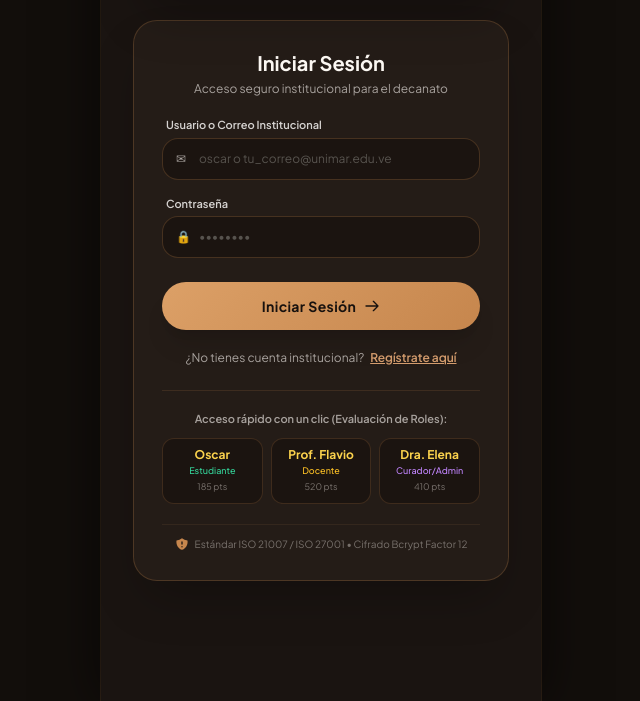
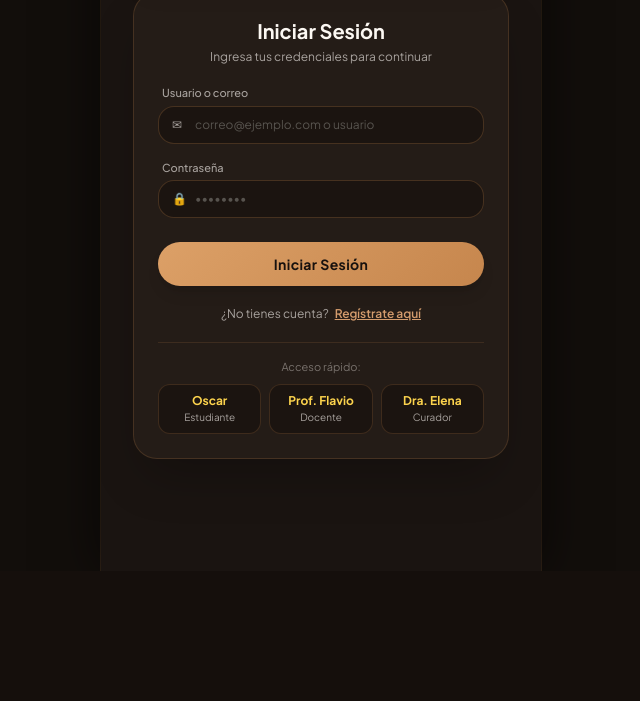
Before and after one commit to oscakr/Caramel, a FastAPI app: page /login in a window 1280 px wide. Shown: the part 295-996 px from the top of the page, without its empty margins (319-959 px from the left). After the commit the page ends 866 px from the top, so only its background shows below. Run offline with FastAPI, Linux system fonts and the light colour scheme; parts of the project's set-up code (start-up, migrations or seed data) failed here and were passed over; some libraries are stand-ins or nearby versions.

Commit message:
clean: remove artificial meta-text, badges and prompt leftovers from UI templates

```diff
--- a/app/templates/base.html
+++ b/app/templates/base.html
@@ -54,9 +54,9 @@
         <span class="animate-ping absolute inline-flex h-full w-full rounded-full bg-amber-400 opacity-75"></span>
         <span class="relative inline-flex rounded-full h-2 w-2 bg-amber-500"></span>
       </span>
-      <span class="font-semibold text-caramel-300">Caramel Academic Recommender Engine</span>
+      <span class="font-semibold text-caramel-300">Caramel</span>
       <span class="text-stone-600">|</span>
-      <span>Prototipo Figma Replicado</span>
+      <span>Plataforma Académica</span>
     </div>
 
     <div class="flex items-center space-x-4">
@@ -97,7 +97,7 @@
   <!-- Mobile App Frame Container -->
   <div class="app-frame-container flex flex-col justify-between">
 
-    <!-- Top Notch / Status Bar Simulation (Figma aesthetic) -->
+    <!-- Top Notch / Status Bar -->
     <div class="pt-3 px-6 pb-2 flex items-center justify-between text-xs text-stone-400 font-medium select-none">
       <span>9:41</span>
       <div class="flex items-center space-x-2">
@@ -112,7 +112,7 @@
       {% block content %}{% endblock %}
     </main>
 
-    <!-- Floating Bottom Navigation Bar (Matching Figma Screen 2) -->
+    <!-- Floating Bottom Navigation Bar -->
     {% if current_user %}
     <nav class="fixed bottom-3 left-1/2 -translate-x-1/2 w-[92%] max-w-[400px] z-50">
       <div class="glass-panel rounded-full py-2.5 px-6 shadow-2xl flex items-center justify-between border border-caramel-500/25">
--- a/app/templates/login.html
+++ b/app/templates/login.html
@@ -3,116 +3,93 @@
 {% block title %}Caramel - Iniciar Sesión{% endblock %}
 
 {% block content %}
-<div class="flex flex-col items-center justify-center min-h-[90vh] py-6 px-4">
+<div class="flex flex-col items-center justify-center min-h-[85vh] py-4 px-4">
 
-  <!-- Header Collage & Visual Banner (Matching Figma Screen 1) -->
-  <div class="relative w-full max-w-[400px] h-48 rounded-3xl overflow-hidden mb-5 border border-caramel-500/25 shadow-2xl">
-    <img src="https://images.unsplash.com/photo-1523240795612-9a054b0db644?w=800" class="w-full h-full object-cover brightness-75 contrast-110" alt="Ambiente Académico Universitario">
-    <div class="absolute inset-0 bg-gradient-to-t from-[#1b1410] via-[#1b1410]/60 to-transparent"></div>
+  <!-- Header Collage & Visual Banner -->
+  <div class="relative w-full max-w-[380px] h-44 rounded-3xl overflow-hidden mb-4 border border-caramel-500/20 shadow-xl">
+    <img src="https://images.unsplash.com/photo-1523240795612-9a054b0db644?w=800" class="w-full h-full object-cover brightness-75 contrast-110" alt="Caramel">
+    <div class="absolute inset-0 bg-gradient-to-t from-[#1b1410] via-[#1b1410]/50 to-transparent"></div>
 
-    <!-- Floating Caramel Brand Monogram (ribbon logo in warm caramel) -->
+    <!-- Floating Caramel Brand Monogram -->
     <div class="absolute inset-0 flex flex-col items-center justify-center">
-      <div class="w-16 h-16 rounded-2xl bg-gradient-to-tr from-amber-600 via-amber-400 to-amber-200 p-0.5 shadow-2xl">
+      <div class="w-14 h-14 rounded-2xl bg-gradient-to-tr from-amber-600 via-amber-400 to-amber-200 p-0.5 shadow-2xl">
         <div class="w-full h-full bg-[#201813] rounded-2xl flex items-center justify-center">
-          <svg class="w-9 h-9 text-caramel-400 drop-shadow-md" viewBox="0 0 24 24" fill="none" stroke="currentColor">
+          <svg class="w-8 h-8 text-caramel-400 drop-shadow-md" viewBox="0 0 24 24" fill="none" stroke="currentColor">
             <path stroke-linecap="round" stroke-linejoin="round" stroke-width="2" d="M12 6.253v13m0-13C10.832 5.477 9.246 5 7.5 5S4.168 5.477 3 6.253v13C4.168 18.477 5.754 18 7.5 18s3.332.477 4.5 1.253m0-13C13.168 5.477 14.754 5 16.5 5c1.747 0 3.332.477 4.5 1.253v13C19.832 18.477 18.247 18 16.5 18c-1.746 0-3.332.477-4.5 1.253" />
           </svg>
         </div>
       </div>
       <h1 class="text-2xl font-bold tracking-wide text-[#fdf7f1] mt-2 font-serif">Caramel</h1>
-      <p class="text-[11px] text-caramel-300 font-medium">Plataforma de Gestión y Capital Intelectual</p>
     </div>
   </div>
 
   <!-- Form Card -->
-  <div class="w-full max-w-[400px] bg-[#241c17] p-7 rounded-3xl border border-caramel-500/25 shadow-2xl">
+  <div class="w-full max-w-[380px] bg-[#241c17] p-6 rounded-3xl border border-caramel-500/20 shadow-2xl">
     <div class="text-center mb-5">
       <h2 class="text-xl font-bold text-[#fcf8f3]">Iniciar Sesión</h2>
-      <p class="text-xs text-stone-400 mt-1">Acceso seguro institucional para el decanato</p>
+      <p class="text-xs text-stone-400 mt-1">Ingresa tus credenciales para continuar</p>
     </div>
 
     {% if error %}
-    <div class="mb-4 p-3 rounded-2xl bg-red-950/60 border border-red-500/30 text-red-300 text-xs text-center flex items-center justify-center space-x-2">
-      <svg class="w-4 h-4 text-red-400 shrink-0" fill="none" stroke="currentColor" viewBox="0 0 24 24">
-        <path stroke-linecap="round" stroke-linejoin="round" stroke-width="2" d="M12 8v4m0 4h.01M21 12a9 9 0 11-18 0 9 9 0 0118 0z" />
-      </svg>
-      <span>{{ error }}</span>
+    <div class="mb-4 p-3 rounded-2xl bg-red-950/60 border border-red-500/30 text-red-300 text-xs text-center">
+      {{ error }}
     </div>
     {% endif %}
 
     <form method="POST" action="/login" class="space-y-4">
       <div>
-        <label class="block text-[11px] font-semibold text-stone-300 mb-1 ml-1">
-          Usuario o Correo Institucional
+        <label class="block text-[11px] font-medium text-stone-400 mb-1 ml-1">
+          Usuario o correo
         </label>
         <div class="relative">
           <span class="absolute inset-y-0 left-0 pl-3.5 flex items-center pointer-events-none text-stone-400 text-xs">✉</span>
-          <input type="text" name="username" required placeholder="oscar o tu_correo@unimar.edu.ve"
-            class="w-full pl-9 pr-4 py-3 bg-[#1b1410] border border-caramel-500/25 rounded-2xl text-xs text-stone-200 placeholder-stone-600 focus:outline-none focus:border-caramel-400 focus:ring-1 focus:ring-caramel-400/30 transition">
+          <input type="text" name="username" required placeholder="correo@ejemplo.com o usuario"
+            class="w-full pl-9 pr-4 py-2.5 bg-[#1b1410] border border-caramel-500/25 rounded-2xl text-xs text-stone-200 placeholder-stone-600 focus:outline-none focus:border-caramel-400 transition">
         </div>
       </div>
 
       <div>
-        <label class="block text-[11px] font-semibold text-stone-300 mb-1 ml-1">
+        <label class="block text-[11px] font-medium text-stone-400 mb-1 ml-1">
           Contraseña
         </label>
         <div class="relative">
           <span class="absolute inset-y-0 left-0 pl-3.5 flex items-center pointer-events-none text-stone-400 text-xs">🔒</span>
           <input type="password" name="password" required placeholder="••••••••"
-            class="w-full pl-9 pr-4 py-3 bg-[#1b1410] border border-caramel-500/25 rounded-2xl text-xs text-stone-200 placeholder-stone-600 focus:outline-none focus:border-caramel-400 focus:ring-1 focus:ring-caramel-400/30 transition">
+            class="w-full pl-9 pr-4 py-2.5 bg-[#1b1410] border border-caramel-500/25 rounded-2xl text-xs text-stone-200 placeholder-stone-600 focus:outline-none focus:border-caramel-400 transition">
         </div>
       </div>
 
-      <!-- Pill Button (Matching Figma Button Design) -->
       <div class="pt-2">
-        <button type="submit" class="w-full py-3.5 rounded-full btn-caramel text-sm font-bold tracking-wide shadow-xl flex items-center justify-center space-x-2">
-          <span>Iniciar Sesión</span>
-          <svg class="w-4 h-4" fill="none" stroke="currentColor" viewBox="0 0 24 24">
-            <path stroke-linecap="round" stroke-linejoin="round" stroke-width="2" d="M14 5l7 7m0 0l-7 7m7-7H3" />
-          </svg>
+        <button type="submit" class="w-full py-3 rounded-full btn-caramel text-sm font-bold tracking-wide shadow-lg">
+          Iniciar Sesión
         </button>
       </div>
     </form>
 
     <div class="mt-5 text-center">
       <p class="text-xs text-stone-400">
-        ¿No tienes cuenta institucional?
+        ¿No tienes cuenta?
         <a href="/register" class="text-caramel-400 hover:text-caramel-300 font-semibold underline ml-1">Regístrate aquí</a>
       </p>
     </div>
 
-    <!-- Quick Access Demo Profiles (for Defense Evaluation) -->
-    <div class="mt-6 pt-5 border-t border-caramel-500/15">
-      <p class="text-[11px] font-semibold text-stone-400 text-center mb-2.5">
-        Acceso rápido con un clic (Evaluación de Roles):
-      </p>
+    <!-- Quick Access Demo Profiles -->
+    <div class="mt-5 pt-4 border-t border-caramel-500/15">
+      <p class="text-[11px] text-stone-500 text-center mb-2">Acceso rápido:</p>
       <div class="grid grid-cols-3 gap-2 text-xs">
-        <a href="/demo-switch/1" class="p-2 rounded-xl bg-[#1b1410] border border-caramel-500/20 hover:border-amber-400/50 text-center transition group">
-          <div class="font-bold text-amber-300 group-hover:text-amber-200 truncate">Oscar</div>
-          <div class="text-[9px] text-emerald-400 font-medium">Estudiante</div>
-          <div class="text-[9px] text-stone-500">185 pts</div>
+        <a href="/demo-switch/1" class="p-2 rounded-xl bg-[#1b1410] border border-caramel-500/20 hover:border-amber-400/40 text-center transition">
+          <div class="font-bold text-amber-300 truncate">Oscar</div>
+          <div class="text-[10px] text-stone-400">Estudiante</div>
         </a>
-        <a href="/demo-switch/7" class="p-2 rounded-xl bg-[#1b1410] border border-caramel-500/20 hover:border-amber-400/50 text-center transition group">
-          <div class="font-bold text-amber-300 group-hover:text-amber-200 truncate">Prof. Flavio</div>
-          <div class="text-[9px] text-amber-400 font-medium truncate">Docente</div>
-          <div class="text-[9px] text-stone-500">520 pts</div>
+        <a href="/demo-switch/7" class="p-2 rounded-xl bg-[#1b1410] border border-caramel-500/20 hover:border-amber-400/40 text-center transition">
+          <div class="font-bold text-amber-300 truncate">Prof. Flavio</div>
+          <div class="text-[10px] text-stone-400 truncate">Docente</div>
         </a>
-        <a href="/demo-switch/8" class="p-2 rounded-xl bg-[#1b1410] border border-caramel-500/20 hover:border-amber-400/50 text-center transition group">
-          <div class="font-bold text-amber-300 group-hover:text-amber-200 truncate">Dra. Elena</div>
-          <div class="text-[9px] text-purple-400 font-medium truncate">Curador/Admin</div>
-          <div class="text-[9px] text-stone-500">410 pts</div>
+        <a href="/demo-switch/8" class="p-2 rounded-xl bg-[#1b1410] border border-caramel-500/20 hover:border-amber-400/40 text-center transition">
+          <div class="font-bold text-amber-300 truncate">Dra. Elena</div>
+          <div class="text-[10px] text-stone-400 truncate">Curador</div>
         </a>
       </div>
-    </div>
-
-    <!-- ISO Standards / Academic Security Badge -->
-    <div class="mt-5 pt-3 border-t border-caramel-500/10 text-center">
-      <p class="text-[10px] text-stone-500 flex items-center justify-center space-x-1.5">
-        <svg class="w-3.5 h-3.5 text-caramel-500" fill="currentColor" viewBox="0 0 20 20">
-          <path fill-rule="evenodd" d="M10 1.944A11.954 11.954 0 012.166 5C2.056 5.649 2 6.319 2 7c0 5.225 3.34 9.67 8 11.317C14.66 16.67 18 12.225 18 7c0-.682-.057-1.35-.166-2.001A11.954 11.954 0 0110 1.944zM11 14a1 1 0 11-2 0 1 1 0 012 0zm0-7a1 1 0 10-2 0v3a1 1 0 102 0V7z" clip-rule="evenodd" />
-        </svg>
-        <span>Estándar ISO 21007 / ISO 27001 • Cifrado Bcrypt Factor 12</span>
-      </p>
     </div>
 
   </div>
```
Also changed, not shown: app/templates/document_detail.html (+7 -7 lines), app/templates/feed.html (+4 -4 lines), app/templates/register.html (+28 -46 lines).
